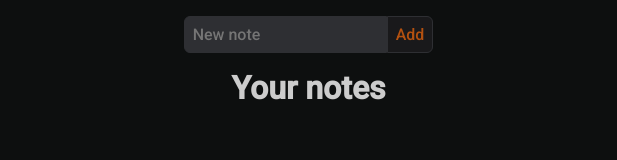
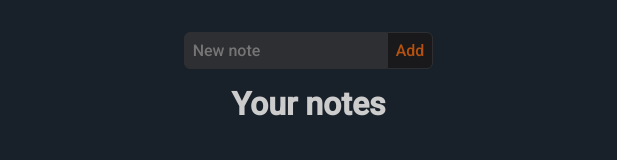
Before and after one commit to caetano-dev/Note-app, an Electron app: page index.html in a window 617 px wide. Drawn offline with Linux system fonts and the light colour scheme.

Commit message:
New background + refactor

```diff
--- a/style.css
+++ b/style.css
@@ -1,5 +1,5 @@
 * {
-  background-color: #0d0f0f;
+  background-color: #182029;
   font-family: "Roboto", sans-serif;
   padding: 0;
   box-sizing: border-box;
@@ -8,6 +8,9 @@
 .title,
 h2 {
   color: #cccccc;
+}
+.title {
+  padding-bottom: 1rem;
 }
 .container {
   width: 100%;
@@ -20,27 +23,26 @@ h2 {
   justify-content: center;
   padding-bottom: 1rem;
 }
+.todo-input,
+.todo-button {
+  padding: 0.5rem;
+  font-size: 1rem;
+  transition: 0.5s;
+  margin-top: 2rem;
+  outline: none;
+  border: solid 1px #2e2f33;
+}
 
 .todo-input {
-  padding: 0.5rem;
-  font-size: 1rem;
   background-color: #2e2f33;
-  border: solid 1px #2e2f33;
+  color: white;
   border-radius: 6px 0px 0px 6px;
-  margin-top: 1rem;
-  outline: none;
 }
 
 .todo-button {
   color: #b35110;
   background-color: #19191b;
-  border: solid 1px #2e2f33;
-  font-size: 1rem;
   border-radius: 0px 6px 6px 0px;
-  padding: 0.5rem;
-  outline: none;
-  margin-top: 1rem;
-  transition: 0.5s;
 }
 
 .todo-button:hover {
```
